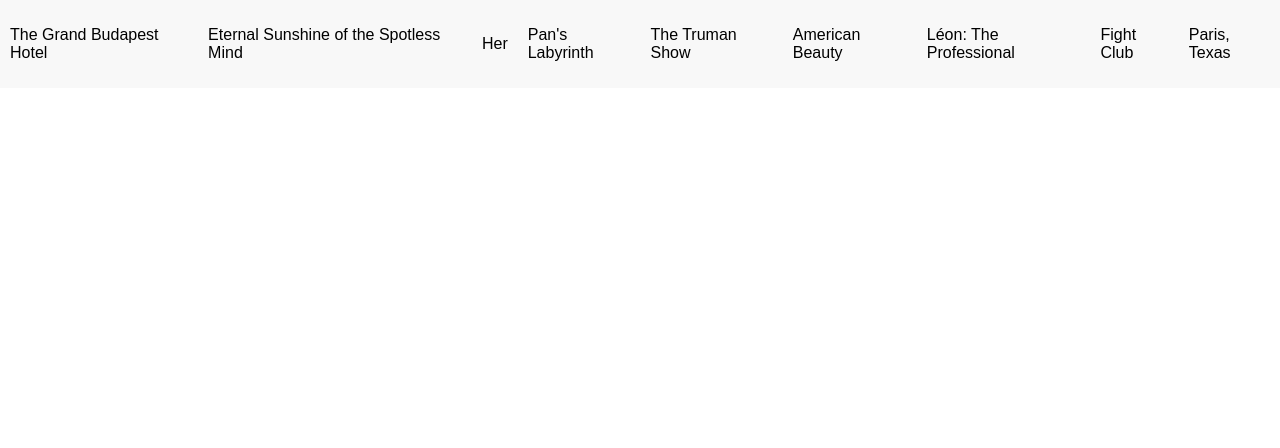
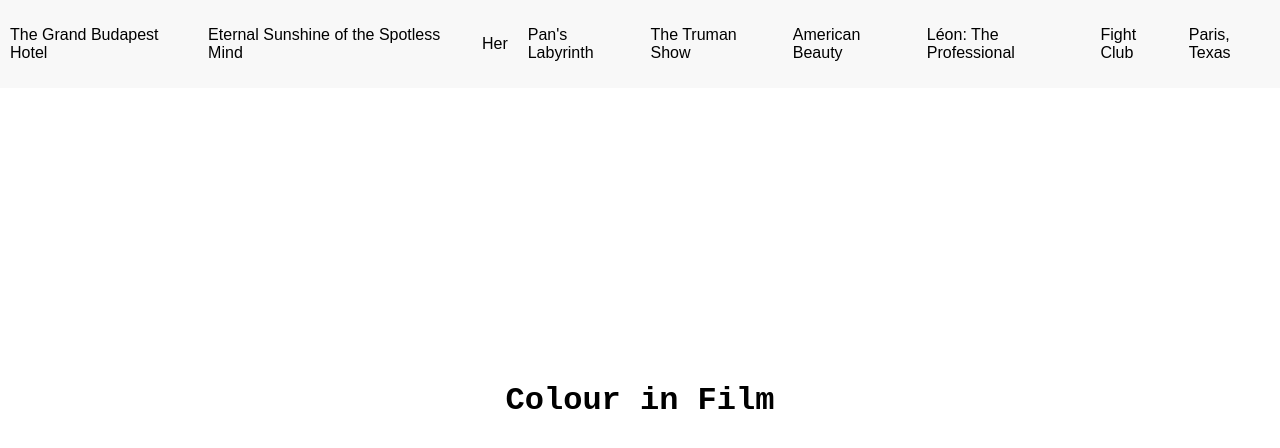
Before and after one commit to leilakhazma1/ColourInFilm, a plain HTML site: page colourinfilm.html in a window 1280 px wide. Drawn offline with Linux system fonts and the light colour scheme.

Commit message:
okay that was annoying

```diff
--- a/colourinfilm.css
+++ b/colourinfilm.css
@@ -6,6 +6,10 @@
     background-image: url('your-large-image.jpg');
     background-size: cover;
     background-position: center;
+    display: flex;
+    justify-content: center;
+    align-items: center;
+    height: 100vh;
   }
 
   h1 {
@@ -31,7 +35,6 @@
     cursor: pointer;
   }
 
-
   .navbar {
     position: fixed;
     top: 0;
@@ -40,3 +43,7 @@
     z-index: 9999;
     padding: 10px 0;
   }
+
+  .container {
+    text-align: center;
+  }
```
